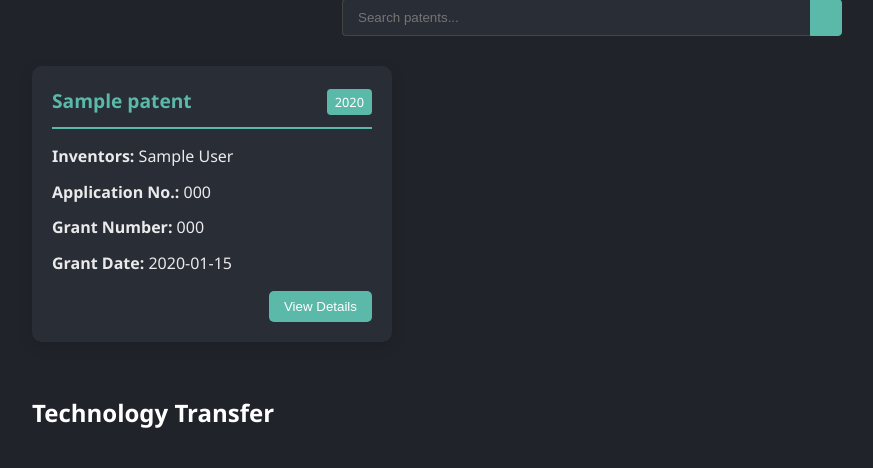
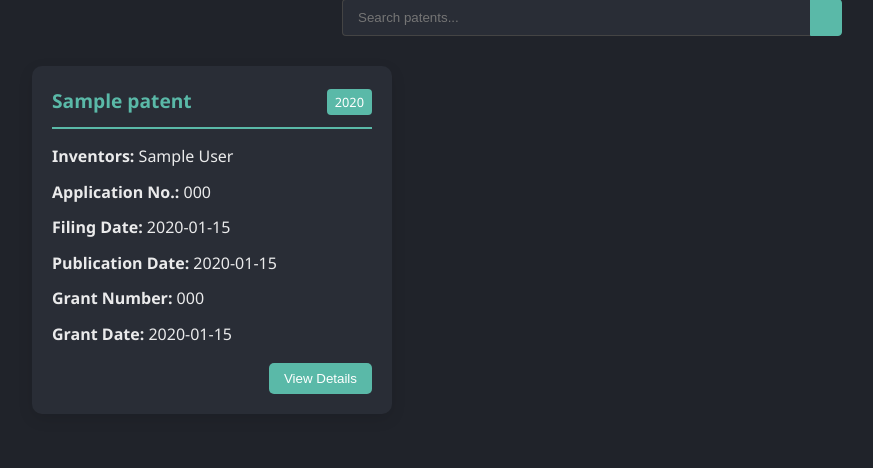
Before and after one commit to siddhesh434/Prof-Sandeep-Chaudhary-v2, a Node server app: page /patents.html in a window 1280 px wide. Shown: the part 476-944 px from the top of the page, without its empty margins (48-921 px from the left). Run offline with Node 20, Linux system fonts and the light colour scheme; tables that the repository leaves empty hold one stand-in row (values such as "Sample post"); some libraries are stand-ins or nearby versions.

Commit message:
Add filing and publication date fields to Patent model and UI

```diff
--- a/models/Patent.js
+++ b/models/Patent.js
@@ -5,6 +5,8 @@
   authors: String,
   year: Number,
   applicationNumber: String,
+  filingDate: String,
+  publicationDate: String,
   grantNumber: String,
   grantDate: String,
   description: String,
--- a/public/index.css
+++ b/public/index.css
@@ -136,6 +136,10 @@
 .pi-info h3 {
   color: var(--primary-color);
   margin-bottom: 10px;
+}
+
+.pi-info p {
+  text-align: justify;
 }
 .pi_more:hover {
   color: blue;
--- a/public/patent.js
+++ b/public/patent.js
@@ -93,12 +93,42 @@
         const inventors = inventorsElement ? inventorsElement.textContent.replace("Inventors: ", "") : "";
         const year = patentCard.querySelector(".patent-year").textContent;
         const description = patentCard.querySelector(".desc").textContent;
-        const grantDate = patentCard.querySelector(".grantDate").textContent;
-        const grantNumber = patentCard.querySelector(".grantNum").textContent;
 
         // Application number is the second paragraph in patent-card-body
         const appNumberElement = patentCard.querySelectorAll(".patent-card-body p")[1];
         const appNumber = appNumberElement ? appNumberElement.textContent.replace("Application No.: ", "") : "";
+
+        // Check for filing date
+        let filingDate = "";
+        const filingDateElement = Array.from(patentCard.querySelectorAll(".patent-card-body p")).find(p =>
+          p.textContent.includes("Filing Date:")
+        );
+        if (filingDateElement) {
+          filingDate = filingDateElement.textContent.replace("Filing Date: ", "");
+        }
+
+        // Check for publication date
+        let publicationDate = "";
+        const publicationDateElement = Array.from(patentCard.querySelectorAll(".patent-card-body p")).find(p =>
+          p.textContent.includes("Publication Date:")
+        );
+        if (publicationDateElement) {
+          publicationDate = publicationDateElement.textContent.replace("Publication Date: ", "");
+        }
+
+        // Check for grant number
+        let grantNumber = "";
+        const grantNumberElement = patentCard.querySelector(".grantNum");
+        if (grantNumberElement) {
+          grantNumber = grantNumberElement.textContent.replace("Grant Number: ", "");
+        }
+
+        // Check for grant date
+        let grantDate = "";
+        const grantDateElement = patentCard.querySelector(".grantDate");
+        if (grantDateElement) {
+          grantDate = grantDateElement.textContent.replace("Grant Date: ", "");
+        }
 
         // Set modal content
         document.getElementById("modal-title").textContent = title;
@@ -106,11 +136,39 @@
         document.getElementById("modal-year").textContent = year;
         document.getElementById("modal-app-number").textContent = appNumber;
 
-        // For patent and grant numbers, we'll leave them as placeholders since they're not in the card
-        document.getElementById("modal-patent-number").textContent = grantNumber;
-        document.getElementById("modal-grant-date").textContent = grantDate;
+        // Handle filing date
+        if (filingDate) {
+          document.getElementById("modal-filing-date-value").textContent = filingDate;
+          document.getElementById("modal-filing-date").style.display = "block";
+        } else {
+          document.getElementById("modal-filing-date").style.display = "none";
+        }
 
-        // Description remains the same as before
+        // Handle publication date
+        if (publicationDate) {
+          document.getElementById("modal-publication-date-value").textContent = publicationDate;
+          document.getElementById("modal-publication-date").style.display = "block";
+        } else {
+          document.getElementById("modal-publication-date").style.display = "none";
+        }
+
+        // Handle grant number
+        if (grantNumber && grantNumber.trim() !== "") {
+          document.getElementById("modal-grant-number-value").textContent = grantNumber;
+          document.getElementById("modal-grant-number").style.display = "block";
+        } else {
+          document.getElementById("modal-grant-number").style.display = "none";
+        }
+
+        // Handle grant date
+        if (grantDate && grantDate.trim() !== "") {
+          document.getElementById("modal-grant-date-value").textContent = grantDate;
+          document.getElementById("modal-grant-date").style.display = "block";
+        } else {
+          document.getElementById("modal-grant-date").style.display = "none";
+        }
+
+        // Description
         document.getElementById("modal-description").textContent = description;
 
         // Show the modal
--- a/views/patents.ejs
+++ b/views/patents.ejs
@@ -100,6 +100,18 @@
                       <%= patent.applicationNumber %>
                     </p>
 
+                    <% if (patent.filingDate) { %>
+                      <p><strong>Filing Date:</strong>
+                        <%= patent.filingDate %>
+                      </p>
+                    <% } %>
+
+                    <% if (patent.publicationDate) { %>
+                      <p><strong>Publication Date:</strong>
+                        <%= patent.publicationDate %>
+                      </p>
+                    <% } %>
+
                     <p class="grantNum"><strong>Grant Number: </strong>
                       <%= patent.grantNumber %>
                     </p>
@@ -161,8 +173,10 @@
         <p><strong>Inventors:</strong> <span id="modal-inventors"></span></p>
         <p><strong>Year:</strong> <span id="modal-year"></span></p>
         <p><strong>Application Number:</strong> <span id="modal-app-number"></span></p>
-        <p><strong>Patent Number:</strong> <span id="modal-patent-number"></span></p>
-        <p><strong>Grant Date:</strong> <span id="modal-grant-date"></span></p>
+        <p id="modal-filing-date" style="display: none;"><strong>Filing Date:</strong> <span id="modal-filing-date-value"></span></p>
+        <p id="modal-publication-date" style="display: none;"><strong>Publication Date:</strong> <span id="modal-publication-date-value"></span></p>
+        <p id="modal-grant-number" style="display: none;"><strong>Grant Number:</strong> <span id="modal-grant-number-value"></span></p>
+        <p id="modal-grant-date" style="display: none;"><strong>Grant Date:</strong> <span id="modal-grant-date-value"></span></p>
       </div>
       <div class="modal-description">
         <h3>Description</h3>
```
Also changed, not shown: views/Projects.ejs (+5 -12 lines), views/admin/patents.ejs (+28 -2 lines).
